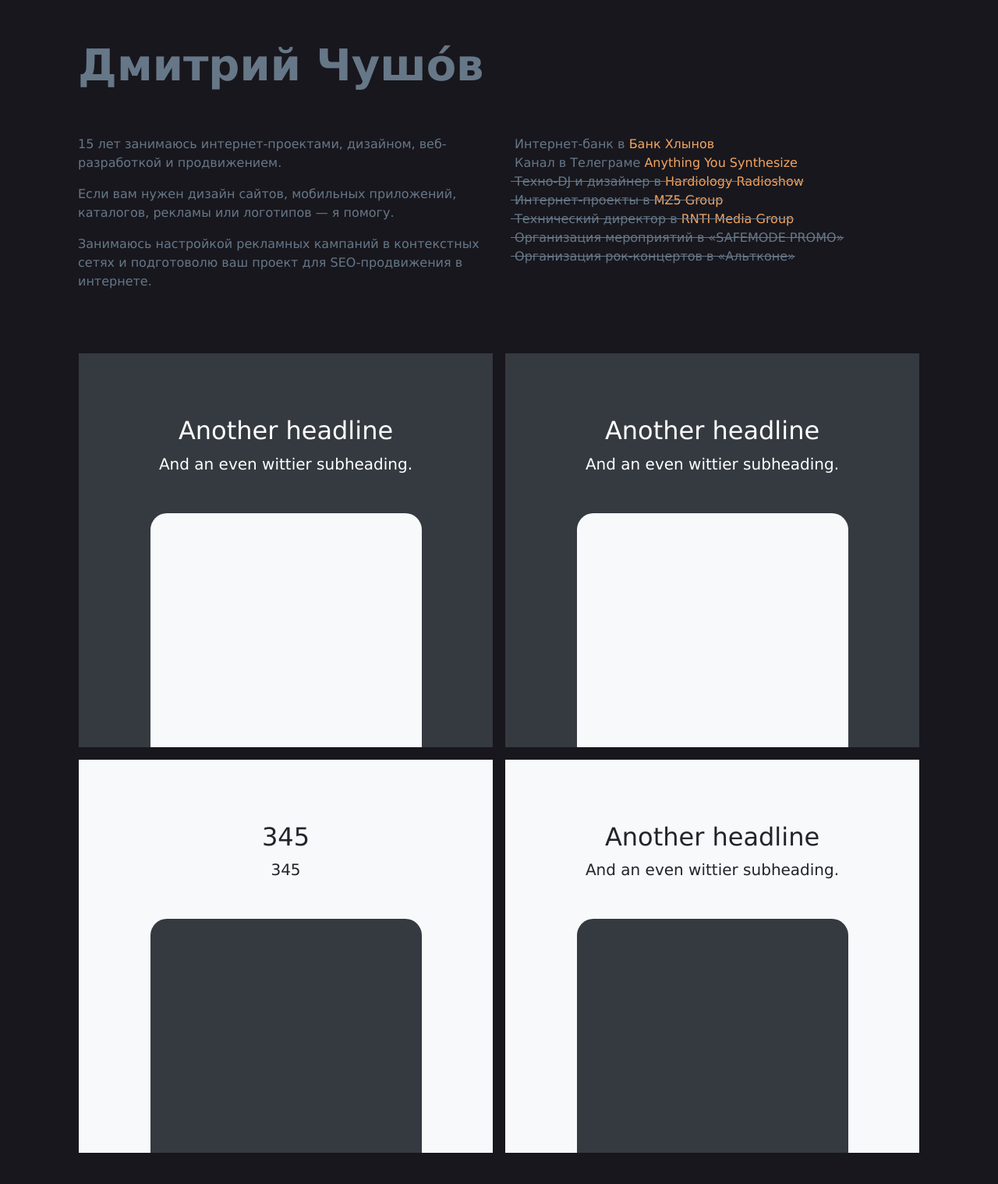
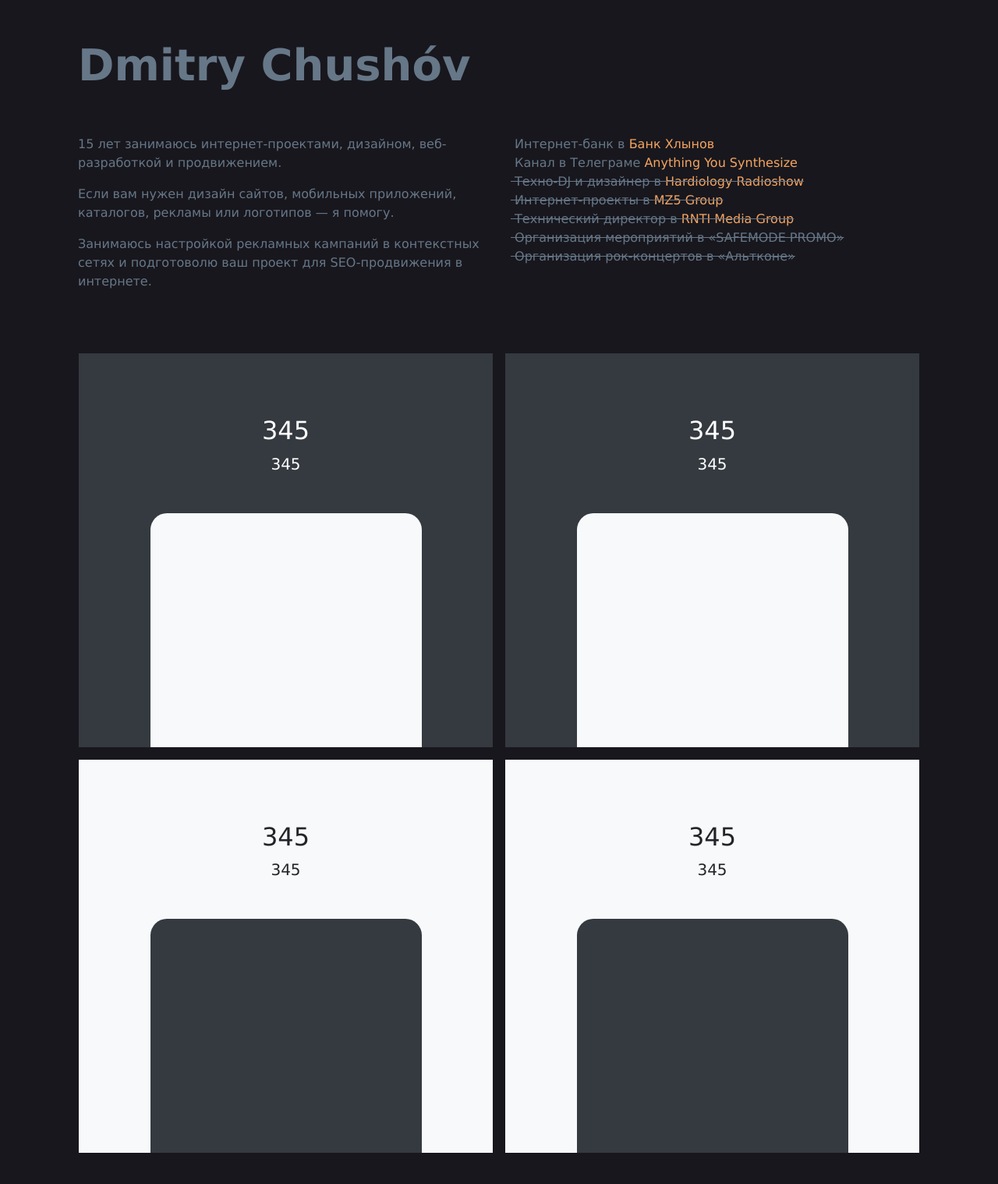
Before and after one commit to chushov/py-personal-blog, a Django app: page / in a window 1280 px wide. Shown: the part 56-1574 px from the top of the page at 78% size. Run offline with Django 3.2, Linux system fonts and the light colour scheme; data comes from the database, SQL or seed files in the repository; parts of the project's set-up code (start-up, migrations or seed data) failed here and were passed over; some libraries are stand-ins or nearby versions.

```diff
--- a/main/templates/main/index.html
+++ b/main/templates/main/index.html
@@ -6,7 +6,7 @@
         <div class="container">
             <div class="row">
                 <div class="col-xs-6 col-md-12">
-                    <h1 class="display-4 font-weight-bold">Дмитрий Чушóв</h1>
+                    <h1 class="display-4 font-weight-bold">Dmitry Chushóv</h1>
                 </div>
             </div>
         </div>
@@ -37,15 +37,19 @@
     <div class="d-md-flex flex-md-equal w-100 my-md-3 pl-md-3">
     <div class="bg-dark mr-md-3 pt-3 px-3 pt-md-5 px-md-5 text-center text-white overflow-hidden" style="width:100%;">
       <div class="my-3 py-3">
-        <h2 class="display-5">Another headline</h2>
-        <p class="lead">And an even wittier subheading.</p>
+      {% for project in projects %}
+        <h2 class="display-5">{{ project.title }}</h2>
+        <p class="lead">{{ project.description }}</p>
+      {% endfor %}
       </div>
       <div class="bg-light box-shadow mx-auto" style="width: 80%; height: 300px; border-radius: 21px 21px 0 0;"></div>
     </div>
     <div class="bg-dark mr-md-3 pt-3 px-3 pt-md-5 px-md-5 text-center text-white overflow-hidden" style="width:100%;">
       <div class="my-3 p-3">
-        <h2 class="display-5">Another headline</h2>
-        <p class="lead">And an even wittier subheading.</p>
+      {% for project in projects %}
+        <h2 class="display-5">{{ project.title }}</h2>
+        <p class="lead">{{ project.description }}</p>
+      {% endfor %}
       </div>
       <div class="bg-light box-shadow mx-auto" style="width: 80%; height: 300px; border-radius: 21px 21px 0 0;"></div>
     </div>
@@ -62,8 +66,10 @@
     </div>
     <div class="bg-light mr-md-3 pt-3 px-3 pt-md-5 px-md-5 text-center overflow-hidden" style="width:100%;">
       <div class="my-3 p-3">
-        <h2 class="display-5">Another headline</h2>
-        <p class="lead">And an even wittier subheading.</p>
+      {% for project in projects %}
+        <h2 class="display-5">{{ project.title }}</h2>
+        <p class="lead">{{ project.description }}</p>
+      {% endfor %}
       </div>
       <div class="bg-dark box-shadow mx-auto" style="width: 80%; height: 300px; border-radius: 21px 21px 0 0;"></div>
     </div>
--- a/main/views.py
+++ b/main/views.py
@@ -1,5 +1,6 @@
 from django.views.generic import TemplateView
 from projects.models import Project
+
 
 class Homepage(TemplateView):
     template_name = "main/index.html"
--- a/projects/templates/project_index.html
+++ b/projects/templates/project_index.html
@@ -2,7 +2,7 @@
 {% load static %}
 {% block page_content %}
 <div class="col-md-8 offset-md-2 section-padding">
-    <h1 class="display-4 font-weight-bold section-text-color">Проекты</h1>
+    <h1 class="display-4 font-weight-bold section-text-color">Projects</h1>
     <div class="row">
     {% for project in projects %}
         <div class="col-md-4 section-padding">
@@ -13,7 +13,7 @@
                     <p class="card-text">{{ project.description }}</p>
                     <a href="{% url 'project_detail' project.pk %}"
                     class="btn btn-light">
-                        Весь кейс
+                        More
                     </a>
                 </div>
             </div>
--- a/static/css/style.css
+++ b/static/css/style.css
@@ -67,6 +67,7 @@ body {
 
 .links-highlight:hover {
     color: #c16f29;
+    text-decoration:none;
 }
 
 .contact {
```
Also changed, not shown: blog/templates/blog_index.html (+6 -6 lines).
